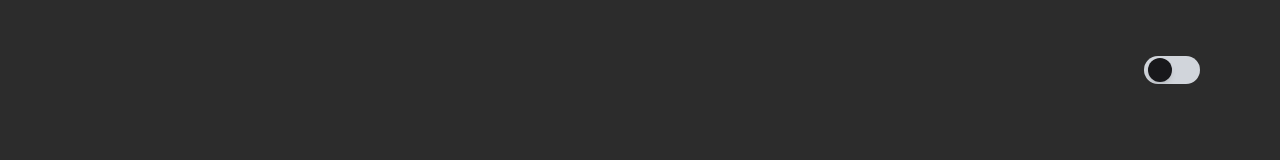
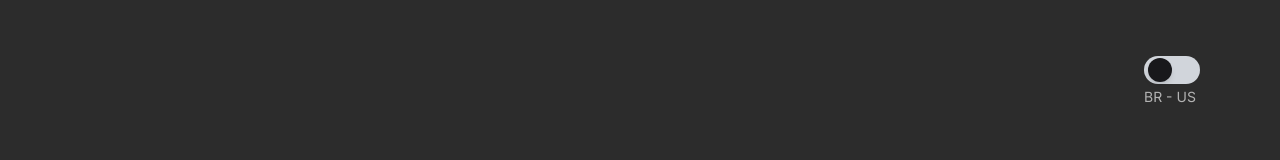
Before and after one commit to nilloferreiira/nilloferreiira-portfolio, a React (Vite) app: page / in a window 1280 px wide. Shown: the top 160 px of the page. Built offline with nearby package versions, Linux system fonts and the light colour scheme.

Commit message:
label for the switch

```diff
--- a/src/components/switch-language/switch.tsx
+++ b/src/components/switch-language/switch.tsx
@@ -5,6 +5,7 @@ interface SwitchProps {
 
 export function SwitchLanguage({ value, toggleLanguage }: SwitchProps) {
   return (
+    <div>
       <div
         onClick={toggleLanguage}
         className={`md:w-14 md:h-7 w-12 h-6 flex items-center ${
@@ -21,5 +22,7 @@ export function SwitchLanguage({ value, toggleLanguage }: SwitchProps) {
               `}
         />
       </div>
+    <span className="text-text-secondary text-sm">BR - US</span>
+    </div>
   );
 }
```
Lines whose indentation alone changed are shown as unchanged.
